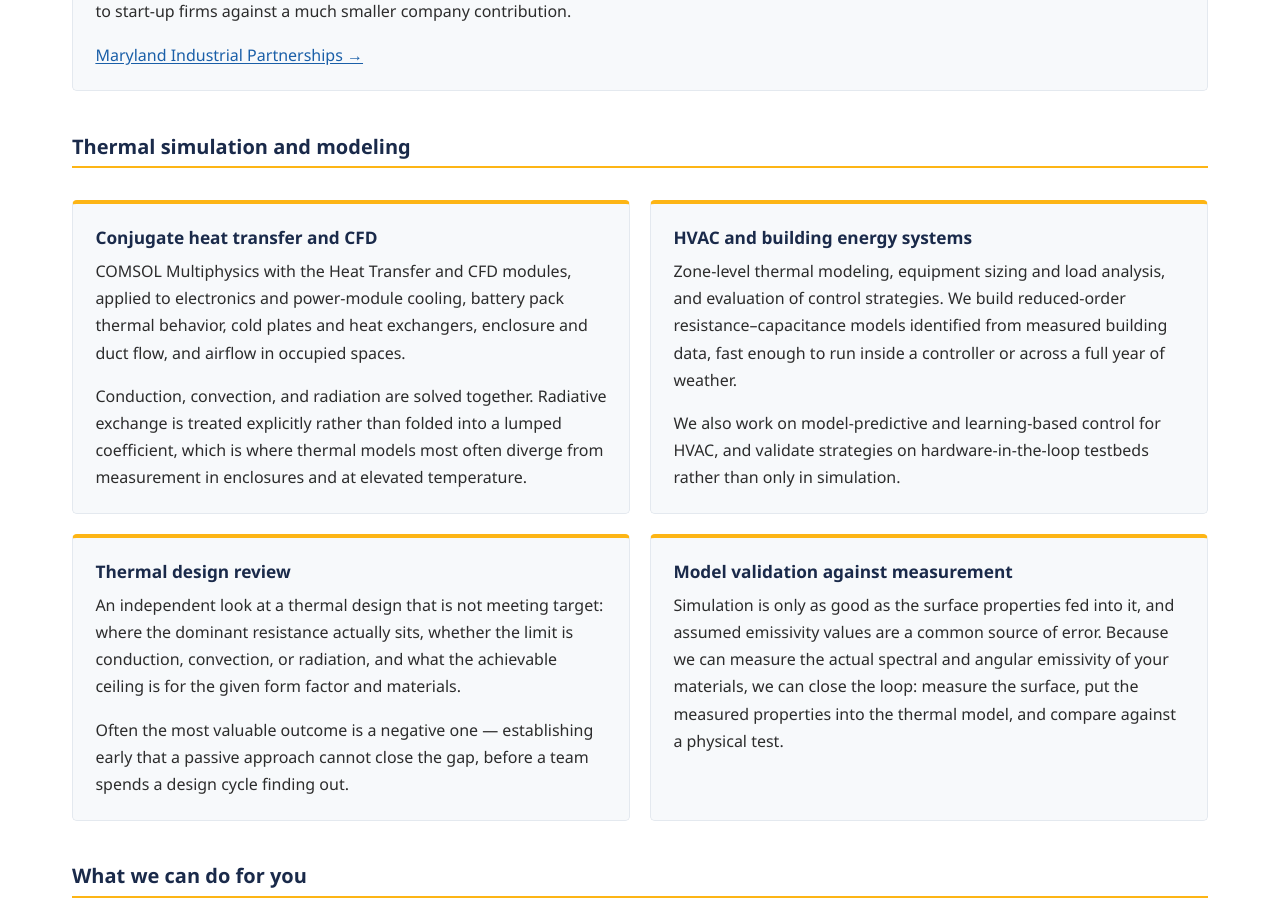
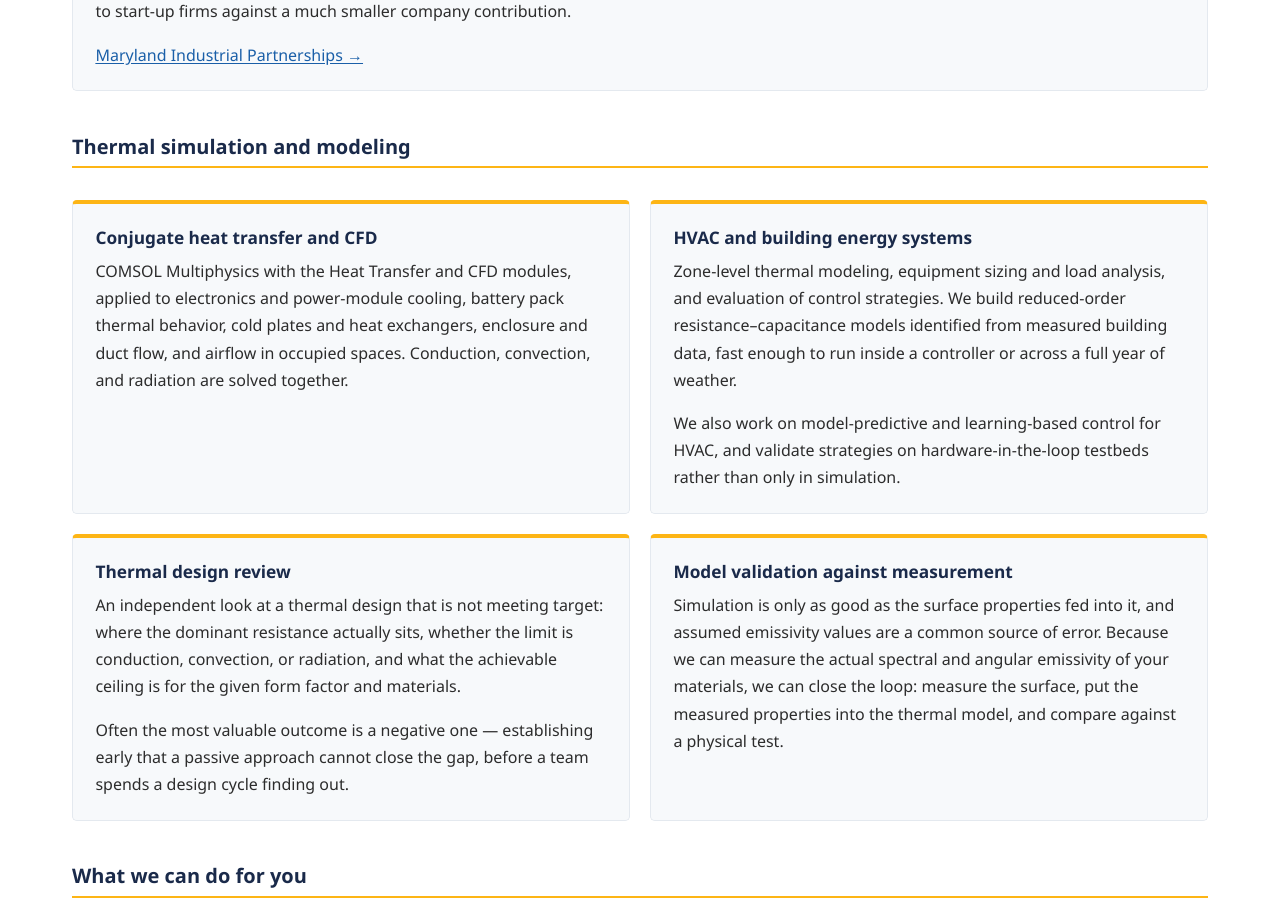
Before and after one commit to alokghanekar/Energy-Photonics-Lab, a Jekyll site: the page built from collaborate.html, in a window 1280 px wide and 900 px high, scrolled down 1165 px. Built offline with Jekyll 4.4.1, drawn with Linux system fonts in a browser that asks for light colours.

Commit message:
Collaborate: merge and trim CFD card paragraphs
Co-Authored-By: Claude Opus 4.8 <noreply@anthropic.com>
Claude-Session: https://claude.ai/code/session_01VuNoPfxguXq3gEbfsiCHz7

```diff
--- a/collaborate.html
+++ b/collaborate.html
@@ -36,8 +36,7 @@ description: Partner with the Energy Photonics Lab at UMBC on thermal and CFD si
 <div class="project-grid">
   <section class="project">
     <h2>Conjugate heat transfer and CFD</h2>
-    <p>COMSOL Multiphysics with the Heat Transfer and CFD modules, applied to electronics and power-module cooling, battery pack thermal behavior, cold plates and heat exchangers, enclosure and duct flow, and airflow in occupied spaces.</p>
-    <p>Conduction, convection, and radiation are solved together. Radiative exchange is treated explicitly rather than folded into a lumped coefficient, which is where thermal models most often diverge from measurement in enclosures and at elevated temperature.</p>
+    <p>COMSOL Multiphysics with the Heat Transfer and CFD modules, applied to electronics and power-module cooling, battery pack thermal behavior, cold plates and heat exchangers, enclosure and duct flow, and airflow in occupied spaces. Conduction, convection, and radiation are solved together.</p>
   </section>
 
   <section class="project">
```
